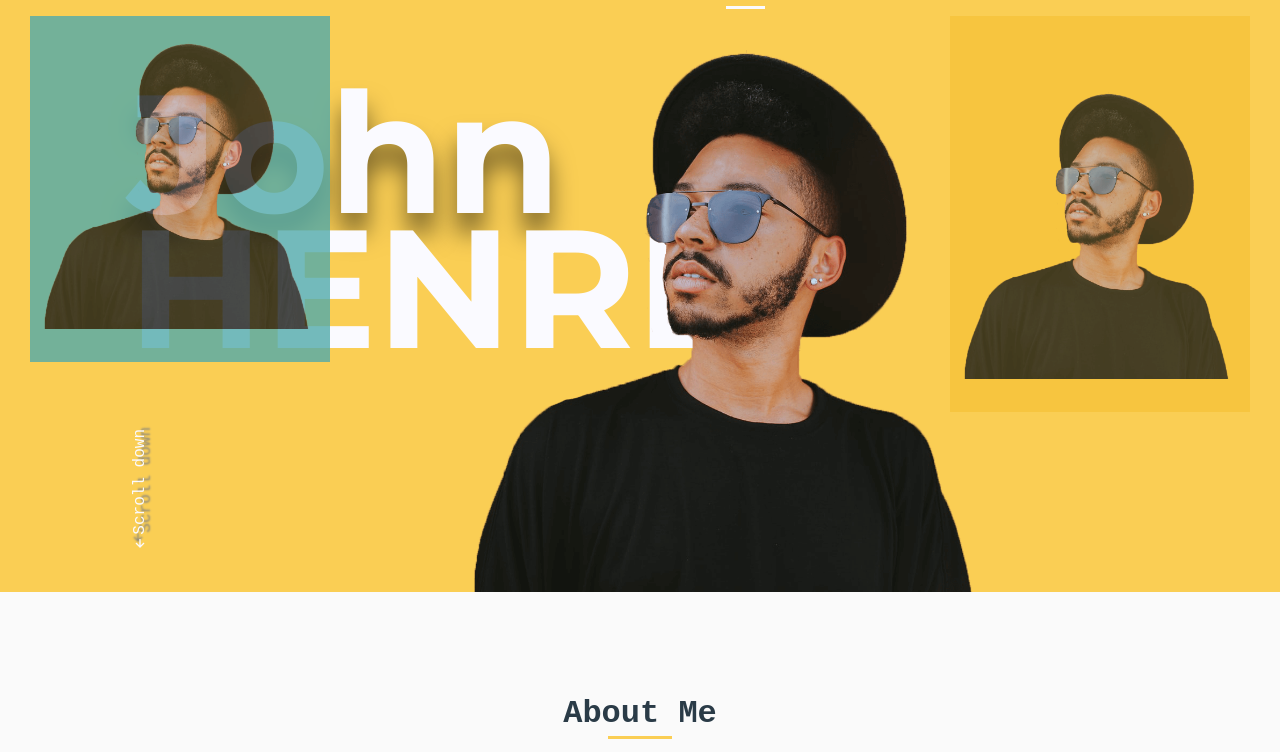
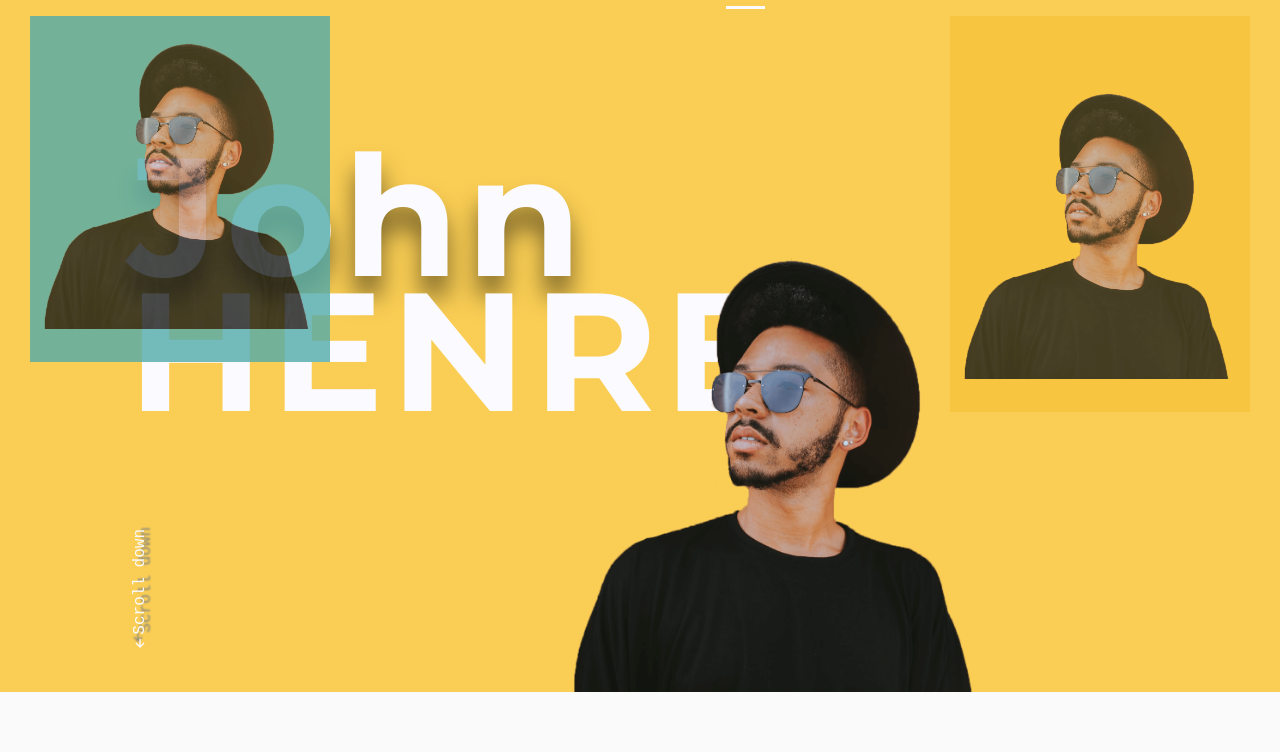
Before and after one commit to sardorbekbahramov/Portfolio, a plain HTML site: page index.html in a window 1280 px wide. Shown: the part 48-800 px from the top of the page. Drawn offline with nearby package versions, Linux system fonts and the light colour scheme; a web font is replaced by a local one.

Commit message:
katta komputerda uzgartirilgan 2 chi versiyasi

```diff
--- a/style.css
+++ b/style.css
@@ -187,6 +187,7 @@ img{
     row-gap: 5rem;
 }
 .home__title{
+    letter-spacing: 7px;
     align-self: flex-end;
     font-size: var(--big-font-size);
     color: var(--white-color);
@@ -489,6 +490,7 @@ img{
         align-items: center;
         text-align: initial;
         padding: 4rem 0;
+        height: calc(var(--header-height) + rem);
     }
     .about__img {
         width: 490px;
@@ -559,10 +561,19 @@ img{
 /* For tall screens on mobiles y desktop*/
 @media screen and (min-height: 721px) {
     .home__container {
-        height: 640px;
+        height: 740px;
+    }
+    .home__img {
+        width: 400px;
+        right: 24%;
+    }
+}
+@media screen and (min-height: 920px) {
+    .home__container {
+        height: 940px;
     }
     .home__img {
         width: 500px;
-        right: 24%;
+        right: 20%;
     }
 }
```
